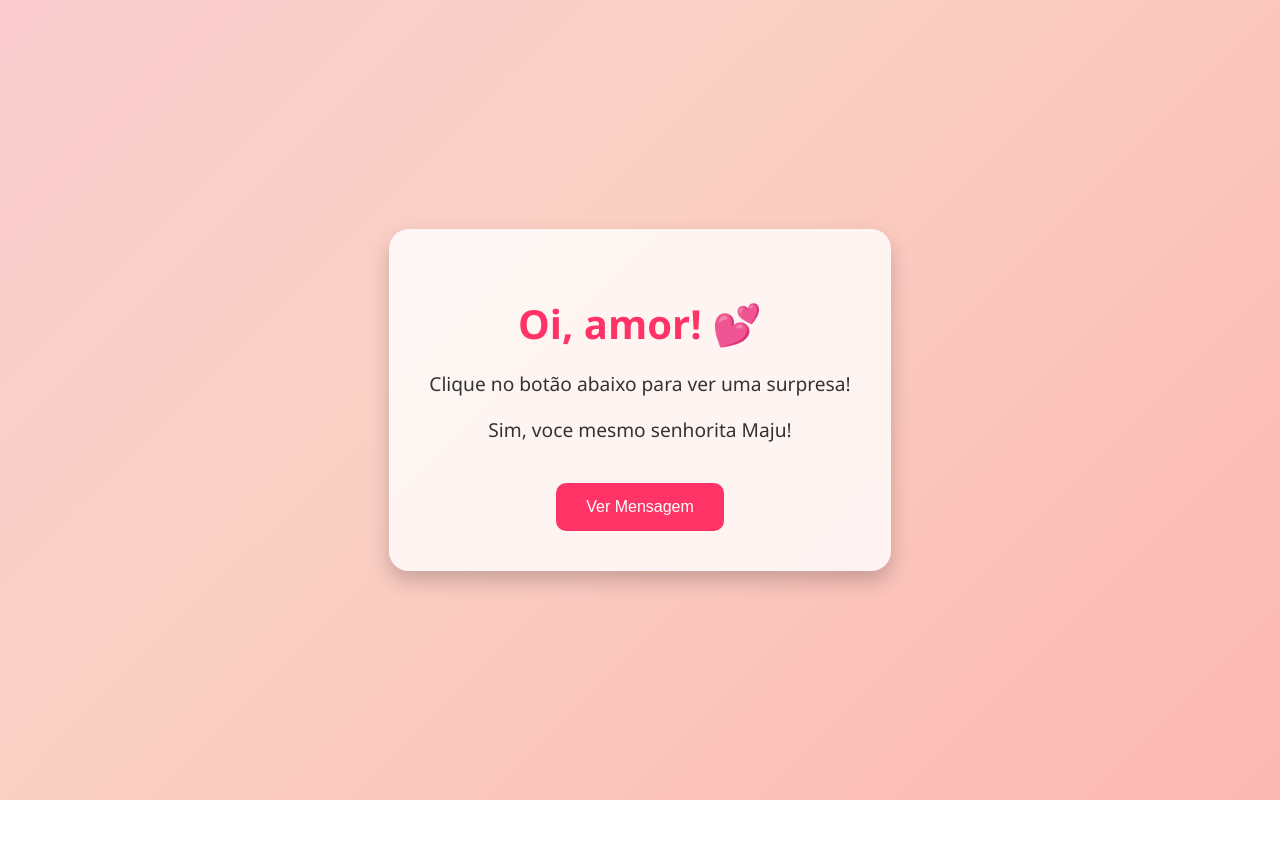
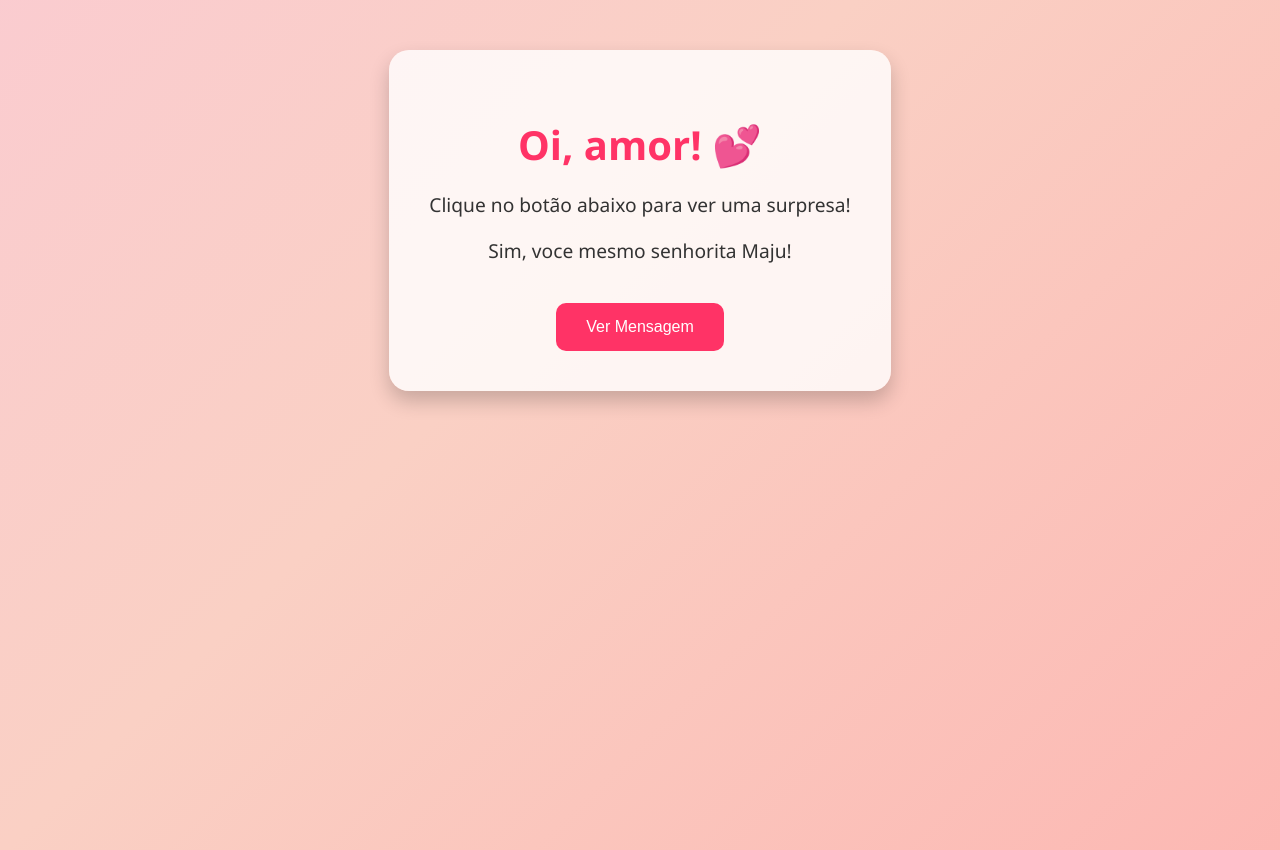
Before and after one commit to Andredebem09/mensagem, a plain HTML site: page index.html in a window 1280 px wide. Before the commit the page ends 800 px from the top, so only its background shows below. Drawn offline with Linux system fonts and the light colour scheme.

Commit message:
escrolar fotinhas

```diff
--- a/estilo.css
+++ b/estilo.css
@@ -7,10 +7,11 @@ body {
     animation: gradientBG 15s ease infinite;
     display: flex;
     justify-content: center;
-    align-items: center;
-    height: 100vh;
+    align-items: flex-start; /* Para que o conteúdo fique no topo ao rolar */
+    min-height: 100vh;
     text-align: center;
-    overflow: hidden;
+    /* overflow: hidden; removido para permitir scroll */
+    padding-top: 50px; /* dá espaço para o topo */
 }
 
 @keyframes gradientBG {
@@ -27,6 +28,7 @@ body {
     max-width: 500px;
     position: relative;
     z-index: 1;
+    margin-bottom: 50px; /* espaço extra para scroll */
 }
 
 h1 { color: #ff3366; font-size: 2.5em; margin-bottom: 10px; }
```
